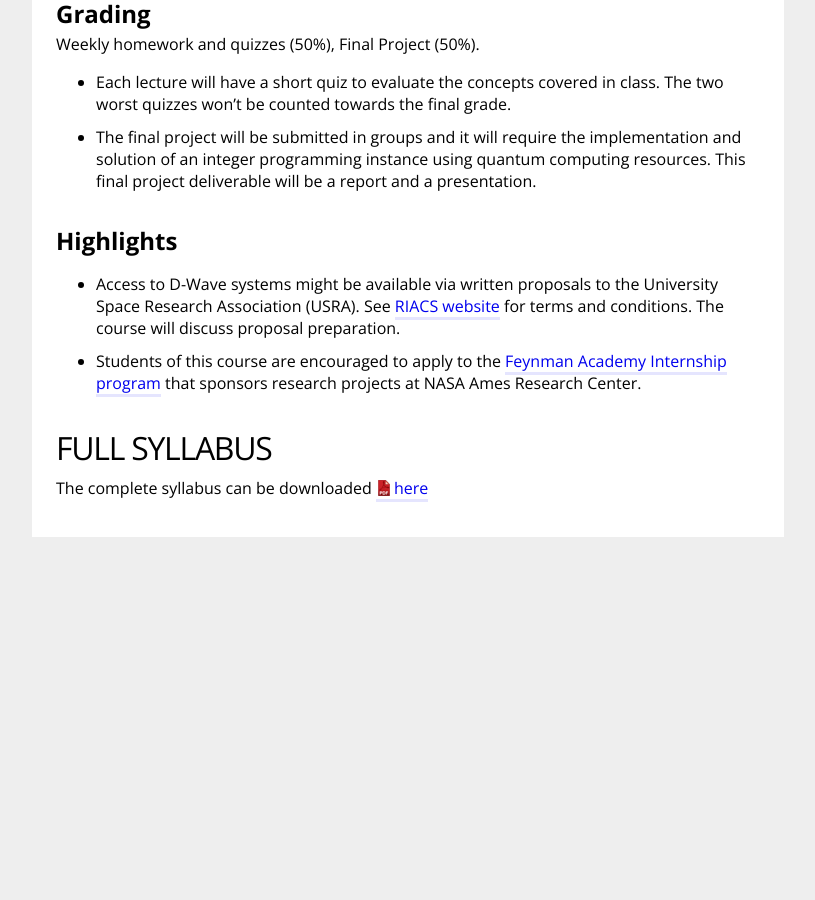
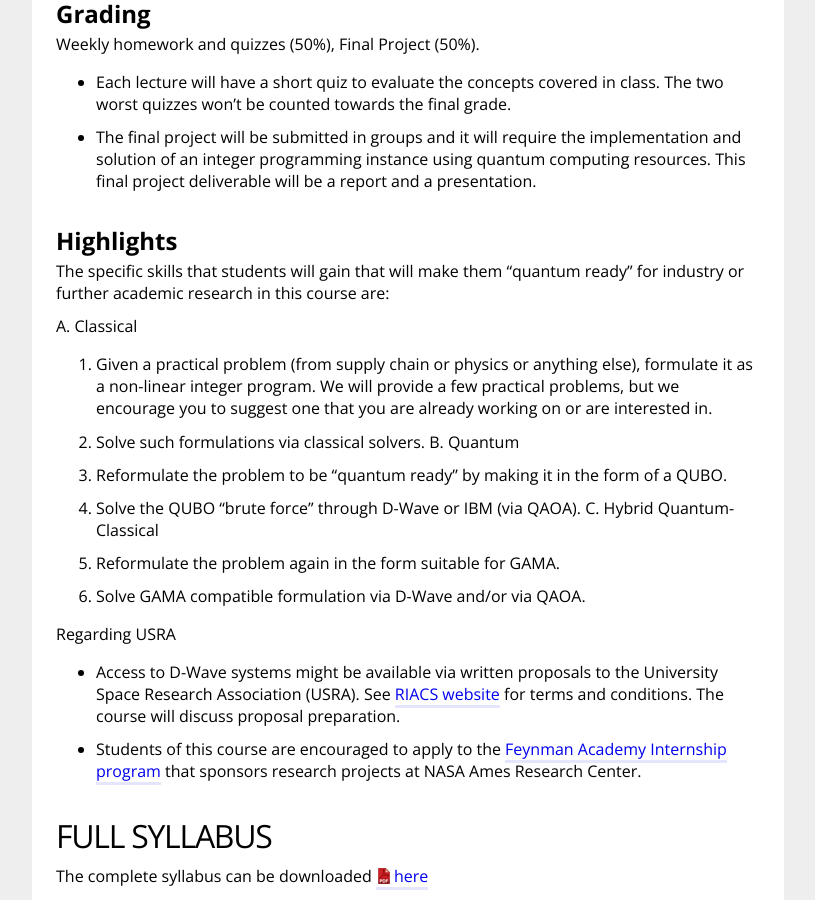
Before and after one commit to bernalde/QuIP, a Jekyll site: the page built from index.md, in a window 1280 px wide and 900 px high, scrolled down 1456 px. Shown: the whole window, without its empty margins (232-1047 px from the left). Built offline with Jekyll 4.4.1, drawn with Linux system fonts in a browser that asks for light colours; before the commit the page ends 2001 px from its top, so only the background shows below that.

Commit message:
Adding extra message in highlights

```diff
--- a/index.md
+++ b/index.md
@@ -61,6 +61,19 @@ Weekly homework and quizzes (50%), Final Project (50%).
 - The final project will be submitted in groups and it will require the implementation and solution of an integer programming instance using quantum computing resources. This final project deliverable will be a report and a presentation.
 
 ## Highlights
+The specific skills that students will gain that will make them "quantum ready" for industry or further academic research in this course are:
+
+A. Classical
+1. Given a practical problem (from supply chain or physics or anything else), formulate it as a non-linear integer program. We will provide a few practical problems, but we encourage you to suggest one that you are already working on or are interested in.
+2. Solve such formulations via classical solvers.
+B. Quantum
+3. Reformulate the problem to be “quantum ready” by making it in the form of a QUBO.
+4. Solve the QUBO “brute force” through D-Wave or IBM (via QAOA).
+C. Hybrid Quantum-Classical
+5. Reformulate the problem again in the form suitable for GAMA.
+6. Solve GAMA compatible formulation via D-Wave and/or via QAOA.
+
+Regarding USRA
 - Access to D-Wave systems might be available via written proposals to the University Space Research Association (USRA). See [RIACS website](https://riacs.usra.edu/quantum/rfp) for terms and conditions. The course will discuss proposal preparation.
 - Students of this course are encouraged to apply to the [Feynman Academy Internship program](https://riacs.usra.edu/quantum/qacademy) that sponsors research projects at NASA Ames Research Center.
 
```
